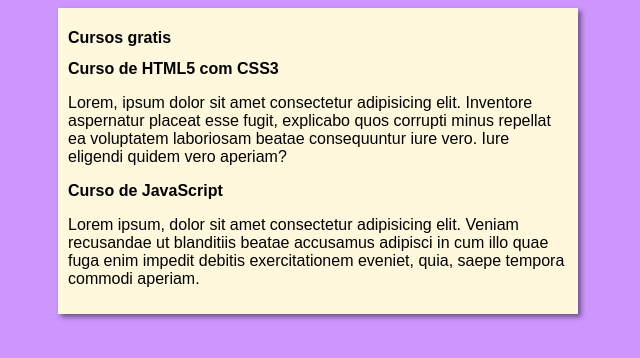
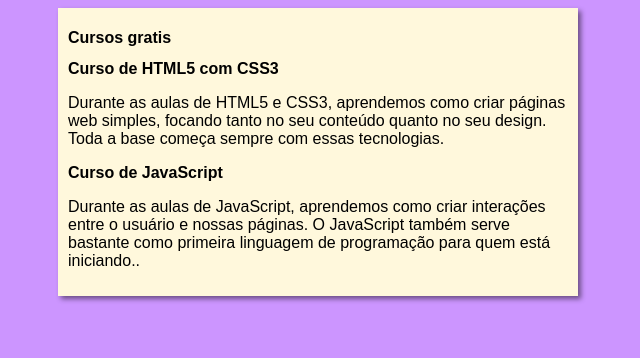
Before and after one commit to uislancruz/projeto-site, a plain HTML site: page index.html in a window 1280 px wide. Shown: the whole page, without its empty margins (322-962 px from the left). Drawn offline with Linux system fonts and the light colour scheme.

Commit message:
Update index.html

```diff
--- a/index.html
+++ b/index.html
@@ -15,12 +15,12 @@
         </header>
         <article>
             <h2>Curso de HTML5 com CSS3</h2>
-            <p>Lorem, ipsum dolor sit amet consectetur adipisicing elit. Inventore aspernatur placeat esse fugit, explicabo quos corrupti minus repellat ea voluptatem laboriosam beatae consequuntur iure vero. Iure eligendi quidem vero aperiam?</p>
+            <p>Durante as aulas de HTML5 e CSS3, aprendemos como criar páginas web simples, focando tanto no seu conteúdo quanto no seu design. Toda a base começa sempre com essas tecnologias.</p>
         </article>
 
         <Article>
             <h2>Curso de JavaScript</h2>
-            <p>Lorem ipsum, dolor sit amet consectetur adipisicing elit. Veniam recusandae ut blanditiis beatae accusamus adipisci in cum illo quae fuga enim impedit debitis exercitationem eveniet, quia, saepe tempora commodi aperiam.</p>
+            <p>Durante as aulas de JavaScript, aprendemos como criar interações entre o usuário e nossas páginas. O JavaScript também serve bastante como primeira linguagem de programação para quem está iniciando..</p>
         </Article>
     </main>
 
```
